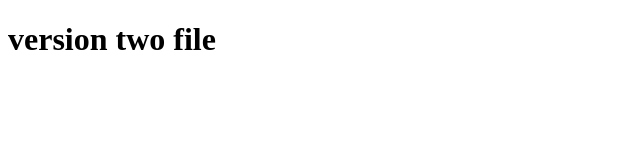
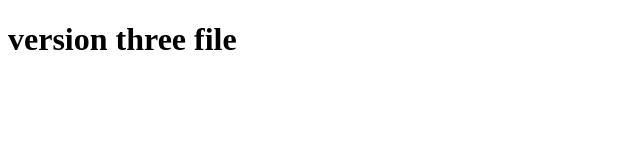
Before and after one commit to reviseit123/git, a plain HTML site: page index.html in a window 1280 px wide. Shown: the full height of the page, 0-640 px from the left. Drawn offline with Linux system fonts and the light colour scheme.

Commit message:
FIX : CHANGED THE VERSION

```diff
--- a/index.html
+++ b/index.html
@@ -6,6 +6,6 @@
     <title>Document</title>
   </head>
   <body>
-    <h1>version two file</h1>
+    <h1>version three file</h1>
   </body>
 </html>
```
